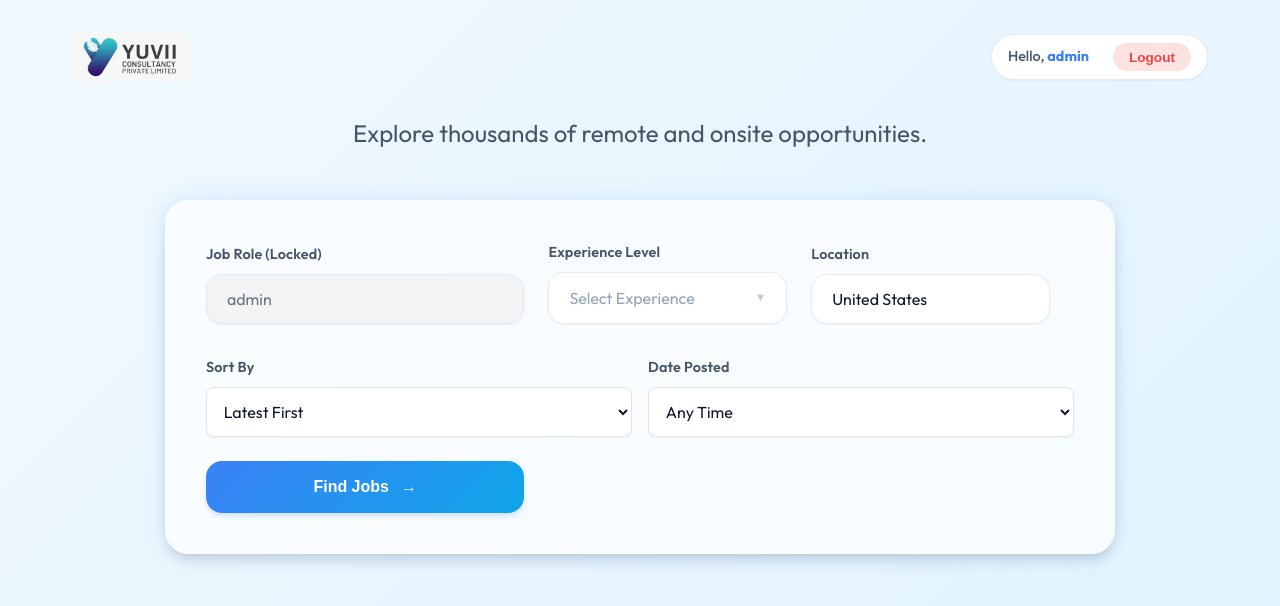
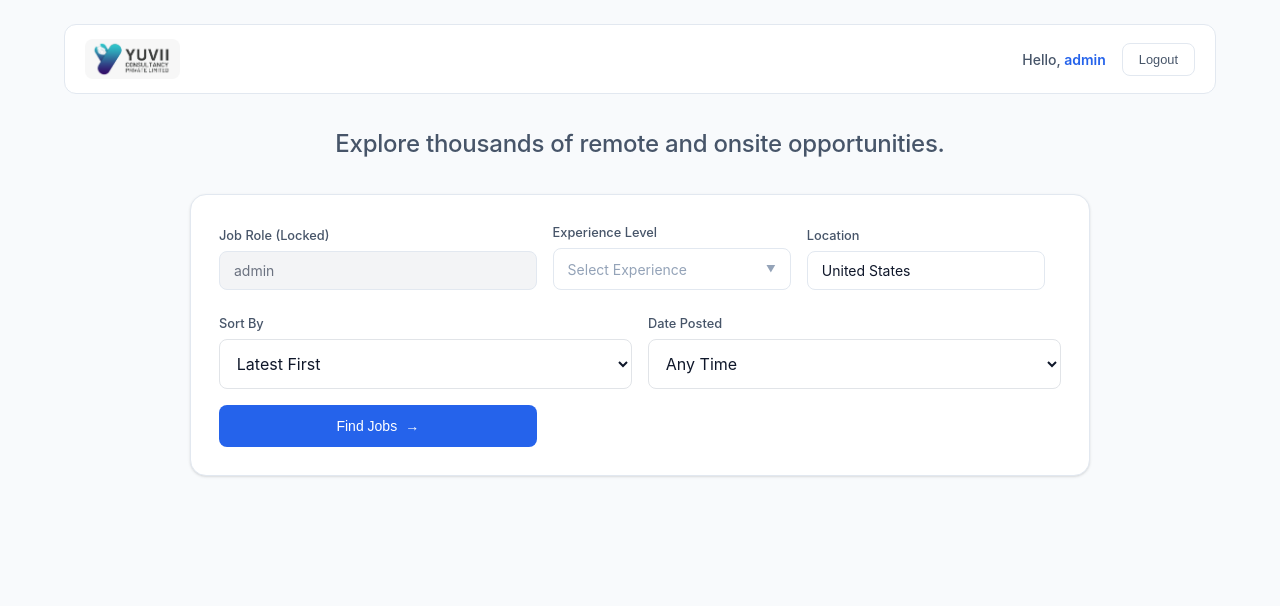
Before and after one commit to Xavierrodgriues/frontend-redis, a React (Vite) app: page / in a window 1280 px wide. Shown: the top 606 px of the page. Built offline with nearby package versions, Linux system fonts and the light colour scheme; sample sign-in values are in the browser's storage.

Commit message:
edit : admin panrl

```diff
--- a/src/index.css
+++ b/src/index.css
@@ -1,37 +1,36 @@
+/* Client-Side UI - Clean White Modern Theme */
 :root {
-    /* Premium Blue & White Theme */
-    --primary: #3b82f6;
-    /* Vibrante Blue */
-    --primary-dark: #2563eb;
-    /* Darker Blue */
-    --accent: #0ea5e9;
-    /* Sky Blue */
+    --primary: #2563eb;
+    --primary-dark: #1d4ed8;
+    --primary-light: #3b82f6;
+    --primary-50: #eff6ff;
+    --primary-100: #dbeafe;
 
     /* Backgrounds */
-    --bg-main: #f0f9ff;
-    /* Very light blue tint */
-    --bg-glass: rgba(255, 255, 255, 0.7);
+    --bg-main: #f8fafc;
     --bg-card: #ffffff;
+    --bg-hover: #f1f5f9;
 
     /* Text */
     --text-primary: #0f172a;
-    /* Slate 900 */
     --text-secondary: #475569;
-    /* Slate 600 */
     --text-muted: #94a3b8;
-    /* Slate 400 */
 
-    /* Borders & Shadows */
-    --border-light: rgba(226, 232, 240, 0.8);
-    --glass-border: rgba(255, 255, 255, 0.5);
+    /* Borders */
+    --border: #e2e8f0;
+    --border-hover: #cbd5e1;
 
+    /* Shadows */
     --shadow-sm: 0 1px 2px 0 rgba(0, 0, 0, 0.05);
-    --shadow-md: 0 4px 6px -1px rgba(0, 0, 0, 0.1), 0 2px 4px -1px rgba(0, 0, 0, 0.06);
-    --shadow-lg: 0 10px 15px -3px rgba(0, 0, 0, 0.1), 0 4px 6px -2px rgba(0, 0, 0, 0.05);
-    --shadow-glow: 0 0 20px rgba(59, 130, 246, 0.15);
+    --shadow: 0 1px 3px 0 rgba(0, 0, 0, 0.1), 0 1px 2px -1px rgba(0, 0, 0, 0.1);
+    --shadow-md: 0 4px 6px -1px rgba(0, 0, 0, 0.1), 0 2px 4px -2px rgba(0, 0, 0, 0.1);
+    --shadow-lg: 0 10px 15px -3px rgba(0, 0, 0, 0.1), 0 4px 6px -4px rgba(0, 0, 0, 0.1);
 
-    --gradient-primary: linear-gradient(135deg, #3b82f6 0%, #0ea5e9 100%);
-    --gradient-bg: linear-gradient(135deg, #f0f9ff 0%, #e0f2fe 100%);
+    /* Radii */
+    --radius-sm: 0.375rem;
+    --radius: 0.5rem;
+    --radius-lg: 0.75rem;
+    --radius-xl: 1rem;
 }
 
 * {
@@ -41,149 +40,135 @@
 }
 
 body {
-    font-family: 'Outfit', sans-serif;
-    background: var(--gradient-bg);
+    font-family: 'Inter', -apple-system, BlinkMacSystemFont, 'Segoe UI', Roboto, sans-serif;
+    background: var(--bg-main);
     color: var(--text-primary);
-    line-height: 1.6;
+    line-height: 1.5;
     min-height: 100vh;
+    -webkit-font-smoothing: antialiased;
 }
 
 .app-container {
     max-width: 1200px;
     margin: 0 auto;
-    padding: 2rem;
+    padding: 1.5rem;
 }
 
-/* Header */
 /* Navigation Bar */
 .app-navbar {
     display: flex;
     justify-content: space-between;
     align-items: center;
-    /* padding: 1rem 0; */
     margin-bottom: 2rem;
+    padding: 0.875rem 1.25rem;
+    background: var(--bg-card);
+    border-radius: var(--radius-lg);
+    border: 1px solid var(--border);
 }
 
 .nav-brand {
     display: flex;
     align-items: center;
-    gap: 1rem;
+    gap: 0.75rem;
 }
 
 .nav-logo {
-    height: 50px;
+    height: 40px;
     width: auto;
-    border-radius: 0.5rem;
+    border-radius: var(--radius);
 }
 
 .user-nav {
     display: flex;
     align-items: center;
-    gap: 1.5rem;
-    background: white;
-    padding: 0.5rem 1rem;
-    border-radius: 2rem;
-    box-shadow: var(--shadow-sm);
-    border: 1px solid var(--border-light);
+    gap: 1rem;
 }
 
 .user-greeting {
-    font-size: 0.9rem;
+    font-size: 0.875rem;
     color: var(--text-secondary);
     font-weight: 500;
 }
 
 .user-role-badge {
     color: var(--primary);
-    font-weight: 700;
+    font-weight: 600;
 }
 
 .logout-btn {
-    background: #fee2e2;
-    color: #ef4444;
-    border: none;
-    padding: 0.4rem 1rem;
-    border-radius: 1rem;
-    font-size: 0.85rem;
-    font-weight: 600;
+    background: transparent;
+    color: var(--text-secondary);
+    border: 1px solid var(--border);
+    padding: 0.5rem 1rem;
+    border-radius: var(--radius);
+    font-size: 0.8rem;
+    font-weight: 500;
     cursor: pointer;
-    transition: all 0.2s;
+    transition: all 0.15s ease;
 }
 
 .logout-btn:hover {
-    background: #fecaca;
+    background: #fef2f2;
+    border-color: #fecaca;
+    color: #dc2626;
 }
 
-/* Header/Hero */
+/* Hero Section */
 .hero-section {
     text-align: center;
-    margin-bottom: 3rem;
-    animation: fadeInDown 0.8s ease-out;
+    margin-bottom: 2rem;
 }
 
 .hero-tagline {
     font-size: 1.5rem;
     color: var(--text-secondary);
-    font-weight: 400;
-    margin-top: 1rem;
+    font-weight: 500;
+    letter-spacing: -0.01em;
 }
 
 .logo {
     display: flex;
     align-items: center;
     justify-content: center;
-    margin-bottom: 1rem;
+    margin-bottom: 0.75rem;
 }
 
 .main-logo-img {
-    height: 70px;
+    height: 60px;
     width: auto;
     object-fit: contain;
-    filter: drop-shadow(0 4px 6px rgba(0, 0, 0, 0.05));
-    transition: transform 0.3s ease;
-}
-
-.main-logo-img:hover {
-    transform: scale(1.05);
 }
 
 .tagline {
-    color: var(--text-secondary);
-    font-size: 1.2rem;
-    font-weight: 400;
+    color: var(--text-muted);
+    font-size: 1rem;
 }
 
-/* Search Section - Glassmorphism */
+/* Search Section */
 .search-section {
-    perspective: 1000px;
     z-index: 10;
     position: relative;
 }
 
 .search-card {
-    background: var(--bg-glass);
-    backdrop-filter: blur(12px);
-    -webkit-backdrop-filter: blur(12px);
-    padding: 2.5rem;
-    border-radius: 1.5rem;
-    border: 1px solid var(--glass-border);
-    box-shadow: var(--shadow-lg), var(--shadow-glow);
-    max-width: 950px;
-    margin: 0 auto 4rem;
-    position: relative;
-    transition: transform 0.3s ease, box-shadow 0.3s ease;
-    animation: fadeInUp 0.8s ease-out 0.2s backwards;
+    background: var(--bg-card);
+    padding: 1.75rem;
+    border-radius: var(--radius-xl);
+    border: 1px solid var(--border);
+    box-shadow: var(--shadow);
+    max-width: 900px;
+    margin: 0 auto 2.5rem;
+    transition: border-color 0.15s ease;
 }
 
 .search-card:hover {
-    transform: translateY(-2px);
-    box-shadow: 0 20px 25px -5px rgba(0, 0, 0, 0.1), 0 10px 10px -5px rgba(0, 0, 0, 0.04), var(--shadow-glow);
+    border-color: var(--border-hover);
 }
 
 .search-form {
     display: grid;
     grid-template-columns: 2fr 1.5fr 1.5fr auto;
-    gap: 1.5rem;
+    gap: 1rem;
     align-items: end;
 }
 
@@ -193,11 +178,10 @@ body {
 
 .input-group label {
     display: block;
-    margin-bottom: 0.5rem;
-    font-size: 0.9rem;
-    font-weight: 600;
+    margin-bottom: 0.375rem;
+    font-size: 0.8rem;
+    font-weight: 500;
     color: var(--text-secondary);
-    letter-spacing: 0.01em;
 }
 
 /* Inputs & Selects */
@@ -205,20 +189,23 @@ body {
 .input-group select,
 .custom-select-trigger {
     width: 100%;
-    padding: 0.875rem 1.25rem;
+    padding: 0.625rem 0.875rem;
     background: var(--bg-card);
-    border: 1px solid var(--border-light);
-    border-radius: 1rem;
+    border: 1px solid var(--border);
+    border-radius: var(--radius);
     color: var(--text-primary);
     font-family: inherit;
-    font-size: 1rem;
-    transition: all 0.2s cubic-bezier(0.4, 0, 0.2, 1);
-    box-shadow: var(--shadow-sm);
+    font-size: 0.875rem;
+    transition: all 0.15s ease;
+}
+
+.input-group input::placeholder {
+    color: var(--text-muted);
 }
 
 .input-group input:hover,
 .custom-select-trigger:hover {
-    border-color: var(--primary);
+    border-color: var(--border-hover);
 }
 
 .input-group input:focus,
@@ -226,7 +213,7 @@ body {
 .custom-select-wrapper.open .custom-select-trigger {
     outline: none;
     border-color: var(--primary);
-    box-shadow: 0 0 0 4px rgba(59, 130, 246, 0.15);
+    box-shadow: 0 0 0 3px var(--primary-100);
 }
 
 /* Custom Select */
@@ -241,10 +228,8 @@ body {
     justify-content: space-between;
     align-items: center;
     cursor: pointer;
-    height: 52px;
-    /* Consistent height */
+    height: 42px;
     color: var(--text-muted);
-    /* Initial placeholder color */
 }
 
 .custom-select-trigger.has-value {
@@ -252,9 +237,9 @@ body {
 }
 
 .custom-select-trigger .arrow {
-    font-size: 0.7rem;
-    transition: transform 0.3s ease;
-    opacity: 0.6;
+    font-size: 0.6rem;
+    transition: transform 0.2s ease;
+    color: var(--text-muted);
 }
 
 .custom-select-wrapper.open .arrow {
@@ -264,19 +249,17 @@ body {
 .custom-options,
 .suggestions-box {
     position: absolute;
-    top: calc(100% + 0.5rem);
+    top: calc(100% + 0.25rem);
     left: 0;
     width: 100%;
     background: var(--bg-card);
-    border: 1px solid var(--border-light);
-    border-radius: 1rem;
+    border: 1px solid var(--border);
+    border-radius: var(--radius);
     box-shadow: var(--shadow-lg);
     z-index: 100;
-    max-height: 220px;
+    max-height: 200px;
     overflow-y: auto;
     display: none;
-    padding: 0.5rem;
-    animation: fadeIn 0.15s ease-out;
 }
 
 .custom-select-wrapper.open .custom-options,
@@ -286,30 +269,27 @@ body {
 
 .custom-option,
 .suggestion-item {
-    padding: 0.75rem 1rem;
+    padding: 0.625rem 0.875rem;
     cursor: pointer;
     color: var(--text-primary);
-    transition: all 0.2s;
-    font-size: 0.95rem;
-    border-radius: 0.75rem;
+    transition: background 0.1s ease;
+    font-size: 0.875rem;
 }
 
 .suggestion-loading {
-    padding: 0.75rem 1rem;
+    padding: 0.625rem 0.875rem;
     color: var(--text-muted);
-    font-size: 0.9rem;
-    font-style: italic;
-    cursor: default;
+    font-size: 0.85rem;
 }
 
 .custom-option:hover,
 .custom-option.selected,
 .suggestion-item:hover {
-    background: #eff6ff;
+    background: var(--primary-50);
     color: var(--primary);
 }
 
-/* Scrollbar for Dropdowns */
+/* Scrollbar */
 .custom-options::-webkit-scrollbar,
 .suggestions-box::-webkit-scrollbar {
     width: 6px;
@@ -322,43 +302,39 @@ body {
 
 .custom-options::-webkit-scrollbar-thumb,
 .suggestions-box::-webkit-scrollbar-thumb {
-    background: #cbd5e1;
+    background: var(--border);
     border-radius: 3px;
-}
-
-.custom-options::-webkit-scrollbar-thumb:hover,
-.suggestions-box::-webkit-scrollbar-thumb:hover {
-    background: #94a3b8;
 }
 
 /* Search Button */
 .search-btn {
-    padding: 0 2rem;
-    background: var(--gradient-primary);
+    padding: 0 1.5rem;
+    background: var(--primary);
     border: none;
-    border-radius: 1rem;
+    border-radius: var(--radius);
     color: white;
-    font-weight: 600;
-    font-size: 1rem;
+    font-weight: 500;
+    font-size: 0.875rem;
     cursor: pointer;
     display: flex;
     align-items: center;
     justify-content: center;
-    gap: 0.75rem;
-    transition: all 0.3s cubic-bezier(0.4, 0, 0.2, 1);
-    height: 52px;
-    /* Match inputs */
-    box-shadow: 0 4px 6px -1px rgba(37, 99, 235, 0.2);
+    gap: 0.5rem;
+    transition: all 0.15s ease;
+    height: 42px;
 }
 
 .search-btn:hover {
-    transform: translateY(-2px);
-    box-shadow: 0 10px 15px -3px rgba(37, 99, 235, 0.3);
-    filter: brightness(110%);
+    background: var(--primary-dark);
 }
 
 .search-btn:active {
-    transform: translateY(0);
+    transform: scale(0.98);
+}
+
+.search-btn:disabled {
+    opacity: 0.6;
+    cursor: not-allowed;
 }
 
 /* Results Section */
@@ -366,169 +342,122 @@ body {
     display: flex;
     justify-content: space-between;
     align-items: center;
-    margin-bottom: 2.5rem;
-    padding: 0 0.5rem;
+    margin-bottom: 1.5rem;
 }
 
 .results-header h2 {
-    font-size: 1.5rem;
+    font-size: 1.125rem;
     color: var(--text-primary);
-    font-weight: 700;
+    font-weight: 600;
 }
 
 .badge {
-    background: #eff6ff;
+    background: var(--primary-50);
     color: var(--primary);
-    padding: 0.5rem 1rem;
+    padding: 0.375rem 0.875rem;
     border-radius: 999px;
-    font-size: 0.9rem;
-    font-weight: 600;
-    box-shadow: var(--shadow-sm);
-    border: 1px solid #dbeafe;
+    font-size: 0.8rem;
+    font-weight: 500;
 }
 
 .jobs-grid {
     display: grid;
     grid-template-columns: repeat(auto-fill, minmax(320px, 1fr));
-    gap: 2rem;
-    padding-bottom: 4rem;
+    gap: 1.25rem;
+    padding-bottom: 3rem;
 }
 
 /* Job Card */
 .job-card {
     background: var(--bg-card);
-    border-radius: 1.25rem;
-    padding: 1.75rem;
-    border: 1px solid var(--border-light);
-    transition: all 0.3s cubic-bezier(0.4, 0, 0.2, 1);
+    border-radius: var(--radius-lg);
+    padding: 1.5rem;
+    border: 1px solid var(--border);
+    transition: all 0.15s ease;
     display: flex;
     flex-direction: column;
     height: 100%;
-    position: relative;
-    overflow: hidden;
-}
-
-.job-card::before {
-    content: '';
-    position: absolute;
-    top: 0;
-    left: 0;
-    width: 100%;
-    height: 4px;
-    background: var(--gradient-primary);
-    opacity: 0;
-    transition: opacity 0.3s ease;
 }
 
 .job-card:hover {
-    transform: translateY(-8px);
-    box-shadow: var(--shadow-lg);
-    border-color: #bfdbfe;
-}
-
-.job-card:hover::before {
-    opacity: 1;
+    border-color: var(--border-hover);
+    box-shadow: var(--shadow-md);
 }
 
 .job-header {
-    margin-bottom: 1.25rem;
+    margin-bottom: 1rem;
 }
 
 .company-name {
     color: var(--primary);
     font-weight: 600;
-    font-size: 0.85rem;
-    margin-bottom: 0.5rem;
+    font-size: 0.8rem;
+    margin-bottom: 0.375rem;
     text-transform: uppercase;
-    letter-spacing: 0.05em;
-    display: flex;
-    align-items: center;
-    gap: 0.5rem;
+    letter-spacing: 0.03em;
 }
 
 .job-title {
-    font-size: 1.35rem;
-    font-weight: 700;
-    margin-bottom: 0.5rem;
-    line-height: 1.3;
+    font-size: 1.125rem;
+    font-weight: 600;
+    line-height: 1.4;
     color: var(--text-primary);
     display: -webkit-box;
     -webkit-line-clamp: 2;
     line-clamp: 2;
     -webkit-box-orient: vertical;
     overflow: hidden;
-    text-overflow: ellipsis;
 }
 
 .job-meta {
     display: flex;
     flex-wrap: wrap;
-    gap: 0.75rem;
+    gap: 0.5rem;
     margin-top: auto;
-    padding-top: 1.5rem;
-    margin-bottom: 1.5rem;
-    border-top: 1px dashed var(--border-light);
+    padding-top: 1rem;
+    margin-bottom: 1rem;
+    border-top: 1px solid var(--border);
 }
 
 .meta-item {
     display: inline-flex;
     align-items: center;
-    gap: 0.35rem;
-    font-size: 0.9rem;
+    gap: 0.25rem;
+    font-size: 0.8rem;
     color: var(--text-secondary);
-    background: #f8fafc;
-    padding: 0.35rem 0.75rem;
-    border-radius: 0.5rem;
-    border: 1px solid #e2e8f0;
+    background: var(--bg-main);
+    padding: 0.25rem 0.625rem;
+    border-radius: var(--radius-sm);
 }
 
 .apply-btn {
     display: block;
     width: 100%;
-    padding: 0.875rem;
+    padding: 0.625rem;
     background: transparent;
     border: 1px solid var(--primary);
     color: var(--primary);
     text-align: center;
     text-decoration: none;
-    border-radius: 1rem;
-    font-weight: 600;
-    transition: all 0.2s;
-    position: relative;
-    overflow: hidden;
-    z-index: 1;
-}
-
-.apply-btn::before {
-    content: '';
-    position: absolute;
-    top: 0;
-    left: 0;
-    width: 0%;
-    height: 100%;
-    background: var(--primary);
-    transition: width 0.3s ease;
-    z-index: -1;
+    border-radius: var(--radius);
+    font-weight: 500;
+    font-size: 0.875rem;
+    transition: all 0.15s ease;
 }
 
 .apply-btn:hover {
+    background: var(--primary);
     color: white;
-    border-color: transparent;
-}
-
-.apply-btn:hover::before {
-    width: 100%;
 }
 
 /* States */
 .state-message {
     text-align: center;
-    padding: 5rem 2rem;
-    background: var(--bg-glass);
-    border-radius: 1.5rem;
-    border: 1px dashed var(--border-light);
+    padding: 4rem 2rem;
+    background: var(--bg-card);
+    border-radius: var(--radius-xl);
+    border: 1px solid var(--border);
     color: var(--text-secondary);
-    backdrop-filter: blur(4px);
 }
 
 .hidden {
@@ -537,13 +466,13 @@ body {
 
 /* Spinner */
 .spinner {
-    width: 48px;
-    height: 48px;
-    border: 4px solid #e2e8f0;
+    width: 40px;
+    height: 40px;
+    border: 3px solid var(--border);
     border-radius: 50%;
     border-top-color: var(--primary);
-    animation: spin 1s cubic-bezier(0.55, 0.055, 0.675, 0.19) infinite;
-    margin: 0 auto 1.5rem;
+    animation: spin 0.8s linear infinite;
+    margin: 0 auto 1rem;
 }
 
 @keyframes spin {
@@ -552,41 +481,39 @@ body {
     }
 }
 
-/* Keyframe Animations */
-@keyframes fadeInDown {
-    from {
-        opacity: 0;
-        transform: translateY(-20px);
-    }
-
-    to {
-        opacity: 1;
-        transform: translateY(0);
-    }
+/* Filter Row */
+.filters-row {
+    grid-column: 1 / -1;
+    display: flex;
+    gap: 1rem;
+    margin-top: 0.25rem;
 }
 
-@keyframes fadeInUp {
-    from {
-        opacity: 0;
-        transform: translateY(20px);
-    }
-
-    to {
-        opacity: 1;
-        transform: translateY(0);
-    }
+.filters-row .input-group {
+    flex: 1;
 }
 
-@keyframes fadeIn {
-    from {
-        opacity: 0;
-        transform: translateY(-5px);
-    }
+.filters-row select {
+    width: 100%;
+    padding: 0.625rem 0.875rem;
+    background: var(--bg-card);
+    border: 1px solid var(--border);
+    border-radius: var(--radius);
+    color: var(--text-primary);
+    font-family: inherit;
+    font-size: 0.875rem;
+    cursor: pointer;
+    transition: all 0.15s ease;
+}
 
-    to {
-        opacity: 1;
-        transform: translateY(0);
-    }
+.filters-row select:hover {
+    border-color: var(--border-hover);
+}
+
+.filters-row select:focus {
+    outline: none;
+    border-color: var(--primary);
+    box-shadow: 0 0 0 3px var(--primary-100);
 }
 
 /* Responsive */
@@ -603,7 +530,6 @@ body {
 @media (max-width: 600px) {
     .search-form {
         grid-template-columns: 1fr;
-        gap: 1.25rem;
     }
 
     .search-btn {
@@ -611,42 +537,56 @@ body {
     }
 
     .app-container {
-        padding: 1.5rem;
+        padding: 1rem;
     }
 
     .search-card {
-        padding: 1.5rem;
+        padding: 1.25rem;
+    }
+
+    .app-navbar {
+        flex-direction: column;
+        gap: 0.75rem;
+        padding: 1rem;
+    }
+
+    .jobs-grid {
+        grid-template-columns: 1fr;
+    }
+
+    .filters-row {
+        flex-direction: column;
+        gap: 0.75rem;
     }
 }
 
 /* Auth Pages */
 .auth-container {
-    max-width: 400px;
-    margin: 2rem auto;
+    max-width: 380px;
+    margin: 0 auto;
     padding: 2rem;
-    background: white;
-    border-radius: 1rem;
-    box-shadow: 0 4px 6px -1px rgba(0, 0, 0, 0.1);
+    background: var(--bg-card);
+    border-radius: var(--radius-xl);
+    border: 1px solid var(--border);
+    box-shadow: var(--shadow-md);
     width: 90%;
-    /* Ensure it doesn't overflow on small screens */
 }
 
 .auth-container .input-group {
-    margin-bottom: 1.25rem;
+    margin-bottom: 1rem;
 }
 
 .auth-helper-text {
     font-size: 0.8rem;
-    color: #666;
+    color: var(--text-muted);
     margin-top: 0.5rem;
     margin-bottom: 1rem;
-    line-height: 1.4;
+    line-height: 1.5;
 }
 
 @media (max-width: 480px) {
     .auth-container {
         padding: 1.5rem;
-        margin: 1rem auto;
         width: 95%;
     }
 }
```
Also changed, not shown: src/components/Login.jsx (+15 -7 lines).
